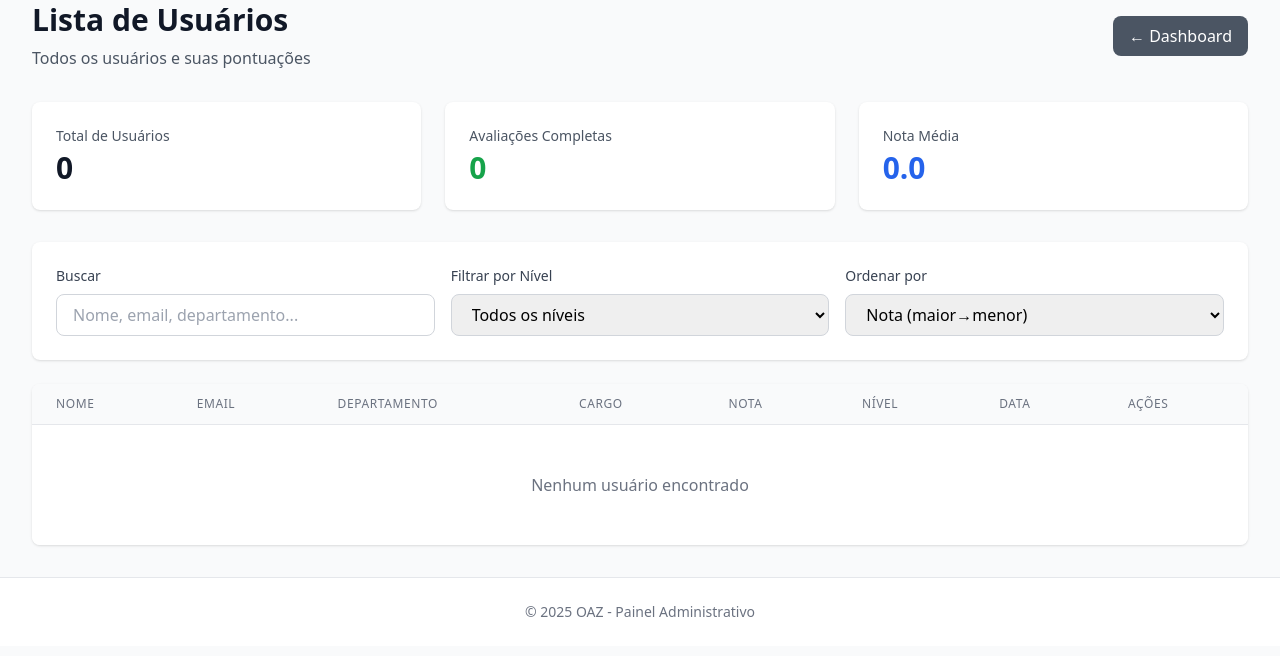
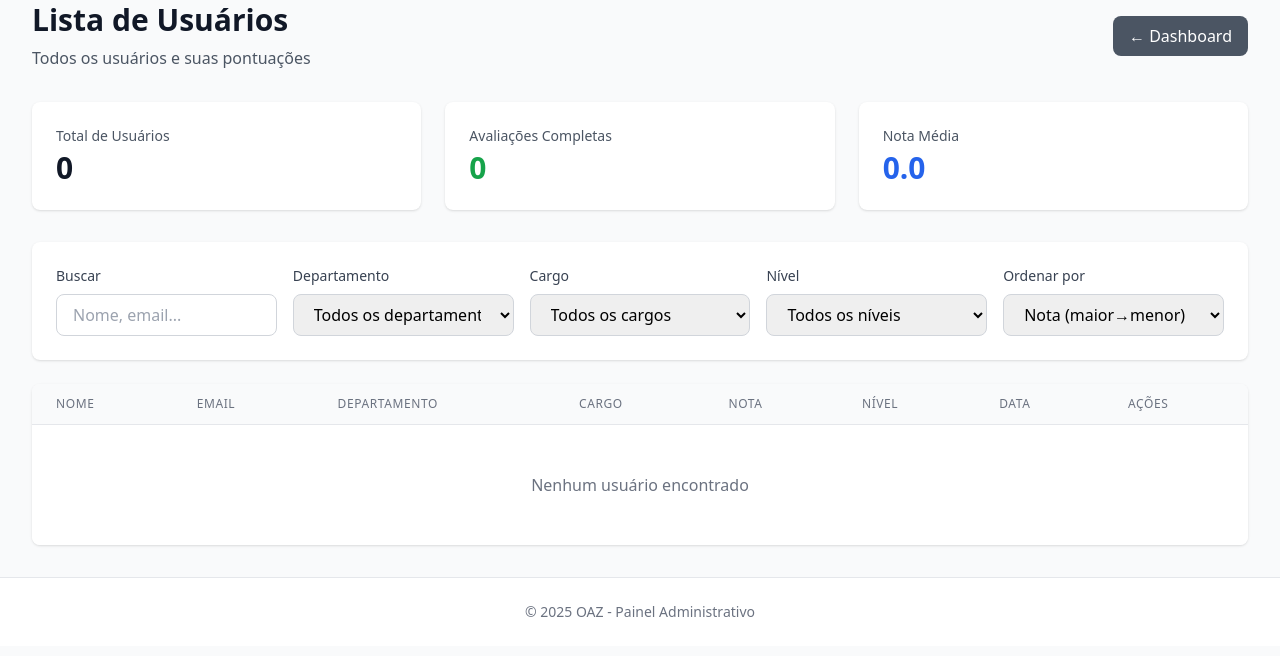
Before and after one commit to Ronaldmtt/FGoazprofileai, a Flask app: page /admin/users in a window 1280 px wide. Shown: the part 95-751 px from the top of the page. Run offline with Flask 3, Linux system fonts and the light colour scheme; the visitor is signed in with stand-in values (Sample User, id 1); data that the repository does not hold is empty; some libraries are stand-ins or nearby versions.

Commit message:
Add filters for department and job title to user list
Updates the admin user list page to include new dropdown filters for department and job title, and modifies the search functionality to exclude these fields.

Replit-Commit-Author: Agent
Replit-Commit-Session-Id: 94847280-13bf-4406-962f-7525e33fe4d5
Replit-Commit-Checkpoint-Type: full_checkpoint
Replit-Commit-Event-Id: 30a1c110-bb6d-4ff6-99fa-f629f7f1e9d1
Replit-Commit-Screenshot-Url: https://storage.googleapis.com/screenshot-production-us-central1/d2d9e3e1-959e-4a5f-8dcd-7ae368aa0f41/94847280-13bf-4406-962f-7525e33fe4d5/5cfXMma
Replit-Helium-Checkpoint-Created: true

```diff
--- a/app/templates/admin/users.html
+++ b/app/templates/admin/users.html
@@ -33,18 +33,42 @@
 
     <!-- Filters -->
     <div class="bg-white rounded-lg shadow p-6 mb-6">
-        <div class="grid grid-cols-1 md:grid-cols-3 gap-4">
+        <div class="grid grid-cols-1 md:grid-cols-2 lg:grid-cols-5 gap-4">
             <div>
                 <label class="block text-sm font-medium text-gray-700 mb-2">Buscar</label>
                 <input
                     type="text"
                     x-model="searchQuery"
-                    placeholder="Nome, email, departamento..."
+                    placeholder="Nome, email..."
                     class="w-full px-4 py-2 border border-gray-300 rounded-lg focus:ring-2 focus:ring-indigo-500"
                 >
             </div>
             <div>
-                <label class="block text-sm font-medium text-gray-700 mb-2">Filtrar por Nível</label>
+                <label class="block text-sm font-medium text-gray-700 mb-2">Departamento</label>
+                <select
+                    x-model="filterDept"
+                    class="w-full px-4 py-2 border border-gray-300 rounded-lg focus:ring-2 focus:ring-indigo-500"
+                >
+                    <option value="">Todos os departamentos</option>
+                    <template x-for="dept in departments" :key="dept">
+                        <option :value="dept" x-text="dept"></option>
+                    </template>
+                </select>
+            </div>
+            <div>
+                <label class="block text-sm font-medium text-gray-700 mb-2">Cargo</label>
+                <select
+                    x-model="filterRole"
+                    class="w-full px-4 py-2 border border-gray-300 rounded-lg focus:ring-2 focus:ring-indigo-500"
+                >
+                    <option value="">Todos os cargos</option>
+                    <template x-for="role in roles" :key="role">
+                        <option :value="role" x-text="role"></option>
+                    </template>
+                </select>
+            </div>
+            <div>
+                <label class="block text-sm font-medium text-gray-700 mb-2">Nível</label>
                 <select
                     x-model="filterLevel"
                     class="w-full px-4 py-2 border border-gray-300 rounded-lg focus:ring-2 focus:ring-indigo-500"
@@ -311,6 +335,8 @@ function usersPage() {
         users: [],
         searchQuery: '',
         filterLevel: '',
+        filterDept: '',
+        filterRole: '',
         sortBy: 'score_desc',
         showDetailModal: false,
         selectedUser: null,
@@ -318,6 +344,16 @@ function usersPage() {
         showDeleteModal: false,
         userToDelete: null,
         isDeleting: false,
+
+        get departments() {
+            const depts = [...new Set(this.users.map(u => u.department).filter(d => d))];
+            return depts.sort();
+        },
+
+        get roles() {
+            const roles = [...new Set(this.users.map(u => u.role).filter(r => r))];
+            return roles.sort();
+        },
 
         get filteredUsers() {
             let filtered = this.users;
@@ -327,10 +363,18 @@ function usersPage() {
                 const query = this.searchQuery.toLowerCase();
                 filtered = filtered.filter(u =>
                     u.name.toLowerCase().includes(query) ||
-                    u.email.toLowerCase().includes(query) ||
-                    (u.department && u.department.toLowerCase().includes(query)) ||
-                    (u.role && u.role.toLowerCase().includes(query))
+                    u.email.toLowerCase().includes(query)
                 );
+            }
+
+            // Department filter
+            if (this.filterDept) {
+                filtered = filtered.filter(u => u.department === this.filterDept);
+            }
+
+            // Role filter
+            if (this.filterRole) {
+                filtered = filtered.filter(u => u.role === this.filterRole);
             }
 
             // Level filter
```
Also changed, not shown: attached_assets/image_1765320081118.png (added), 1 other file.
